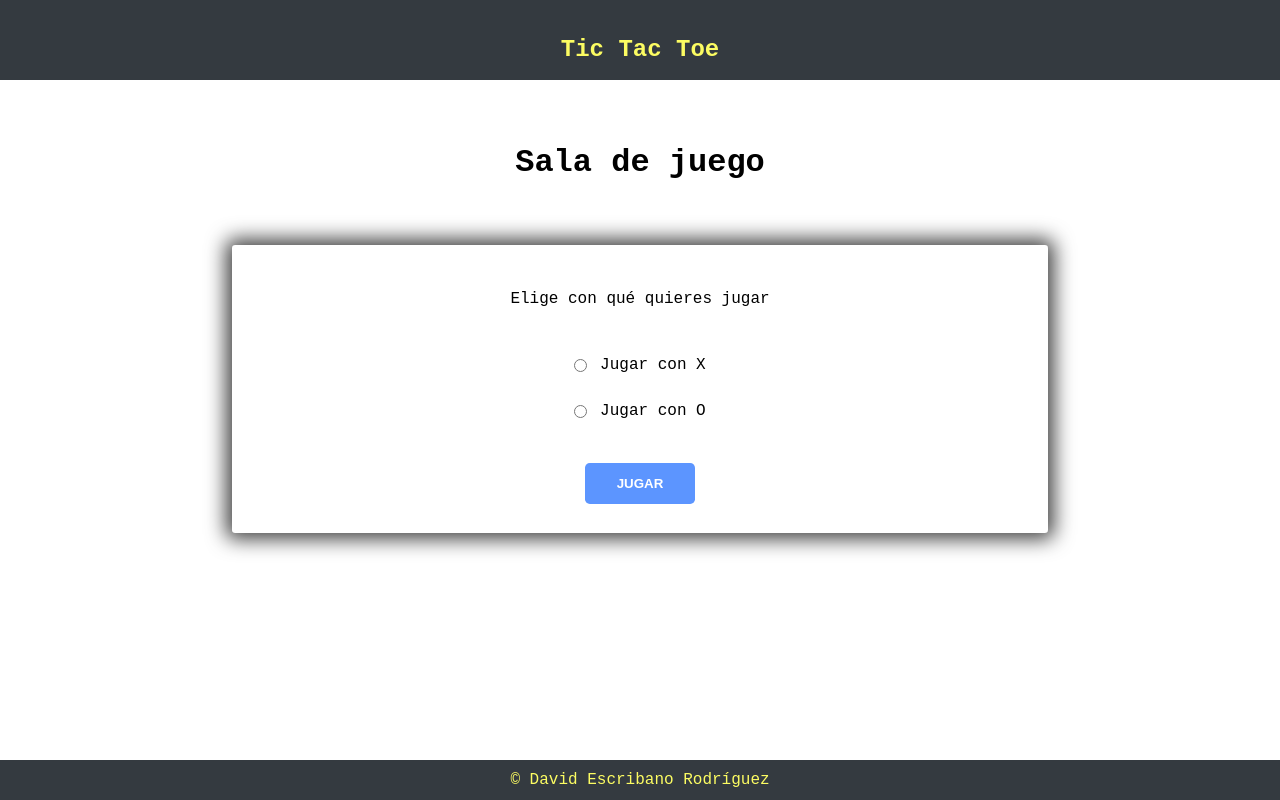
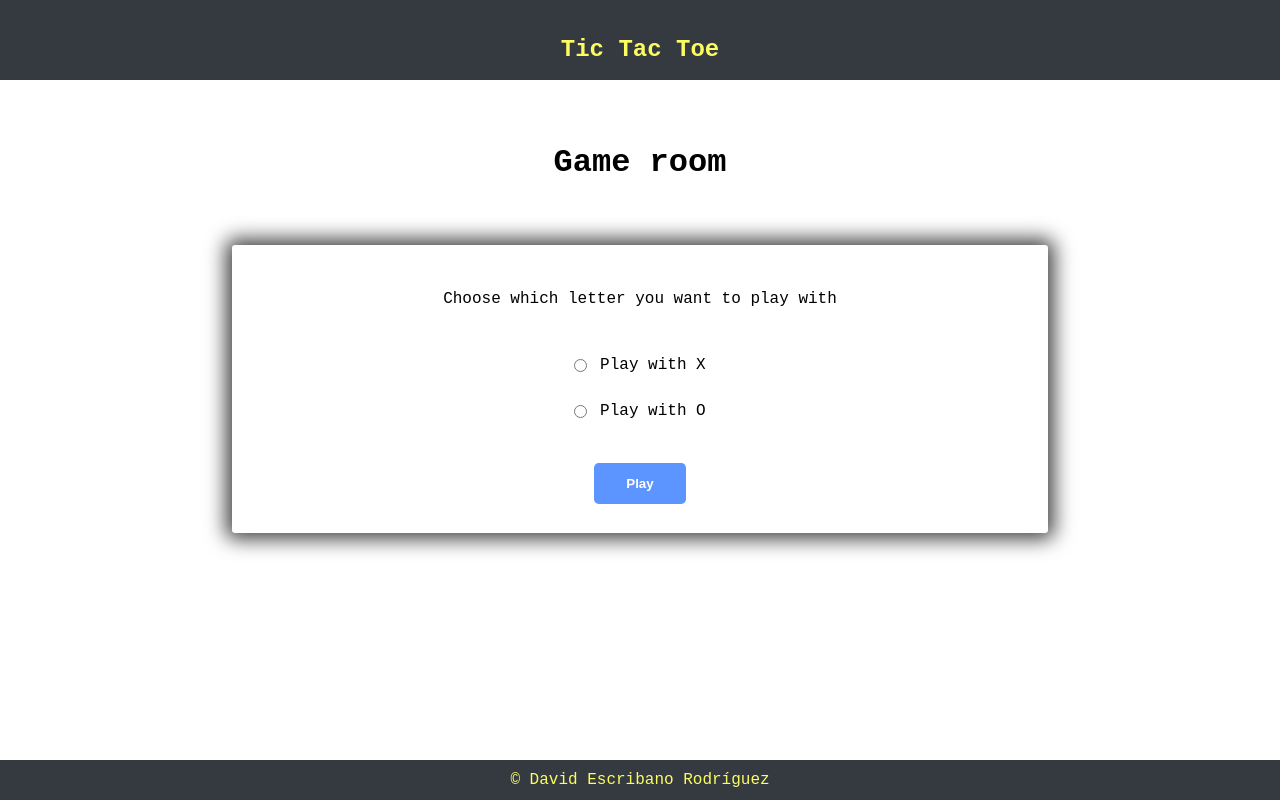
Before and after one commit to lb12/tictactoe-frontend, a React (Create React App) app: page /game in a window 1280 px wide. Built offline with nearby package versions, Linux system fonts and the light colour scheme.

Commit message:
Added translations eng-spa spa-eng

```diff
--- a/package.json
+++ b/package.json
@@ -7,8 +7,11 @@
     "@testing-library/react": "^9.5.0",
     "@testing-library/user-event": "^7.2.1",
     "axios": "^0.19.2",
+    "i18next": "^19.4.5",
+    "i18next-browser-languagedetector": "^4.2.0",
     "react": "^16.13.1",
     "react-dom": "^16.13.1",
+    "react-i18next": "^11.5.0",
     "react-router-dom": "^5.2.0",
     "react-scripts": "3.4.1"
   },
--- a/src/components/Gameroom/Gameroom.jsx
+++ b/src/components/Gameroom/Gameroom.jsx
@@ -4,8 +4,9 @@ import Board from '../Board';
 import { getPlay } from '../../services/api';
 import { gameStatusCode } from '../../utils/dictionary';
 import './Gameroom.css';
+import { withTranslation } from 'react-i18next';
 
-export default class Gameroom extends React.Component {
+class Gameroom extends React.Component {
 
     constructor(props) {
         super(props);
@@ -77,11 +78,11 @@ export default class Gameroom extends React.Component {
 
     render() {
         const { board, isPlayerX, gameStatus, isXTurn } = this.state;
-
+        const { t } = this.props;
         return (
             <div className="gameroom-container">
 
-                <h1>Sala de juego</h1>
+                <h1>{t('GAMEROOM')}</h1>
 
                 <div className="gameroom-wrapper">
                     <div className="gamezone-container">
@@ -90,14 +91,14 @@ export default class Gameroom extends React.Component {
                             &&
                             <div className="player-form-container">
                                 <PlayerSideSelector setPlayerSide={this.changeIsPlayerSide} />
-                                <button className="play-game-btn" onClick={this.startGameStatus}>JUGAR</button>
+                        <button className="play-game-btn" onClick={this.startGameStatus}>{t('PLAY')}</button>
                             </div>
                         }
                         {
                             gameStatus !== gameStatusCode.GAME_NOT_STARTED
                             &&
                             <div className="main-gamezone-board">
-                                <h3 className="gamestatus">{gameStatus}</h3>
+                                <h3 className="gamestatus">{t(gameStatus)}</h3>
                                 <div className="player-turn">
                                     <span className={this.getTurnValue() === 'X' ? 'current-turn' : ''}>X</span>
                                     <span className={this.getTurnValue() === 'O' ? 'current-turn' : ''}>O</span>
@@ -114,8 +115,8 @@ export default class Gameroom extends React.Component {
                                     isGameFinished={this.isGameFinished}
                                 />
                                 <div className="game-button-row">
-                                    <button disabled={!this.isGameFinished()} onClick={this.resetGame}>RESET GAME</button>
-                                    <button disabled={!this.isGameFinished()} onClick={this.finishGame}>Volver al lobby</button>
+                                    <button disabled={!this.isGameFinished()} onClick={this.resetGame}>{t('RESET_GAME')}</button>
+                                    <button disabled={!this.isGameFinished()} onClick={this.finishGame}>{t('GO_LOBBY_ROOM')}</button>
                                 </div>
                             </div>
                         }
@@ -124,5 +125,5 @@ export default class Gameroom extends React.Component {
             </div>
         );
     }
-
 }
+export default withTranslation()(Gameroom);
--- a/src/components/Home/Home.jsx
+++ b/src/components/Home/Home.jsx
@@ -2,22 +2,25 @@ import React from 'react';
 import { Link } from 'react-router-dom';
 
 import './Home.css';
+import { withTranslation } from 'react-i18next';
 
 const Home = props => {
+    const { t } = props;
+
     return (
         <div className="home-wrapper">
             <div className="promo-phrases-container">
-                <p className="promo-phrase phrase-1">Gana con una fila...</p>
-                <p className="promo-phrase phrase-2">...gana con una columna</p>
-                <p className="promo-phrase phrase-3">o con una diagonal...</p>
+                <p className="promo-phrase phrase-1">{t('PROMO_PHRASE_1')}</p>
+                <p className="promo-phrase phrase-2">{t('PROMO_PHRASE_2')}</p>
+                <p className="promo-phrase phrase-3">{t('PROMO_PHRASE_3')}</p>
             </div>
 
             <Link to="/game" style={{display: 'flex', flexDirection: 'column', alignItems: 'center', fontSize: '2rem'}} className="home-play-button">
-                <span>JUEGA AL</span>
+                <span>{t('PLAY_TO')}</span>
                 <span>TIC TAC TOE</span>
             </Link>
         </div>
     );
 }
 
-export default Home;
+export default withTranslation()(Home);
--- a/src/components/PlayerSideSelector/PlayerSideSelector.jsx
+++ b/src/components/PlayerSideSelector/PlayerSideSelector.jsx
@@ -1,9 +1,11 @@
 import React from 'react';
 
 import './PlayerSideSelector.css';
+import { withTranslation } from 'react-i18next';
 
 const PlayerSideSelector = props => {
 
+    const { t } = props;
     const onPlayerSideChange = evt => {
         const { id } = evt.target;
         const playerXChoice = id === 'X';
@@ -13,19 +15,19 @@ const PlayerSideSelector = props => {
 
     return(
         <div className="player-side-container">
-            <p>Elige con qué quieres jugar</p>
+            <p>{t('CHOOSE_SIDE')}</p>
             <div className="player-side-selector">
                 <div>
                     <input type="radio" required name="playerSide" id="X" value="X" onChange={onPlayerSideChange} />
-                    <label htmlFor="X">Jugar con X</label>
+                    <label htmlFor="X">{t('PLAY_WITH_X')}</label>
                 </div>
                 <div>
                     <input type="radio" required name="playerSide" id="O" value="O" onChange={onPlayerSideChange} />
-                    <label htmlFor="O">Jugar con O</label>
+                    <label htmlFor="O">{t('PLAY_WITH_O')}</label>
                 </div>
             </div>
         </div>
     );
 };
 
-export default PlayerSideSelector;
+export default withTranslation()(PlayerSideSelector);
--- a/src/index.js
+++ b/src/index.js
@@ -6,6 +6,7 @@ import ReactDOM from 'react-dom';
 // Own imports
 import * as serviceWorker from './serviceWorker';
 import App from './components/App';
+import "./utils/i18n";
 import './index.css';
 
 ReactDOM.render(
--- /dev/null
+++ b/src/locales/en.json
@@ -0,0 +1,16 @@
+{
+  "translations": {
+    "GAME_IN_PROGRESS": "Game in progress",
+    "RESET_GAME": "Reset game",
+    "GO_LOBBY_ROOM": "Go Lobby back",
+    "GAMEROOM": "Game room",
+    "PLAY": "Play",
+    "CHOOSE_SIDE": "Choose which letter you want to play with",
+    "PLAY_WITH_X": "Play with X",
+    "PLAY_WITH_O": "Play with O",
+    "PLAY_TO": "Play",
+    "PROMO_PHRASE_1": "Win with a row...",
+    "PROMO_PHRASE_2": "...win with a column",
+    "PROMO_PHRASE_3": "or win with a diagonal..."
+  }
+}
--- /dev/null
+++ b/src/locales/es.json
@@ -0,0 +1,16 @@
+{
+  "translations": {
+    "GAME_IN_PROGRESS": "Partida en curso",
+    "RESET_GAME": "Reiniciar juego",
+    "GO_LOBBY_ROOM": "Volver al Lobby",
+    "GAMEROOM": "Sala de juego",
+    "PLAY": "Jugar",
+    "CHOOSE_SIDE": "Elige con qué letra quieres jugar",
+    "PLAY_WITH_X": "Jugar con X",
+    "PLAY_WITH_O": "Jugar con O",
+    "PLAY_TO": "Juega al",
+    "PROMO_PHRASE_1": "Gana con una fila...",
+    "PROMO_PHRASE_2": "...gana con una columna",
+    "PROMO_PHRASE_3": "o con una diagonal..."
+  }
+}
--- /dev/null
+++ b/src/utils/i18n.js
@@ -0,0 +1,18 @@
+import i18n from "i18next";
+import { initReactI18next } from "react-i18next";
+import LanguageDetector from "i18next-browser-languagedetector";
+import es from "../locales/es";
+import en from "../locales/en";
+
+export default i18n
+  .use(LanguageDetector)
+  .use(initReactI18next)
+  .init({
+    resources: { en, es },
+    fallbackLng: "es",
+    debug: false,
+    ns: ["translations"],
+    defaultNS: "translations",
+    keySeparator: false,
+    interpolation: { escapeValue: false }
+  });
```
Also changed, not shown: 1 other file (tests, documents, lock files or other folders).
